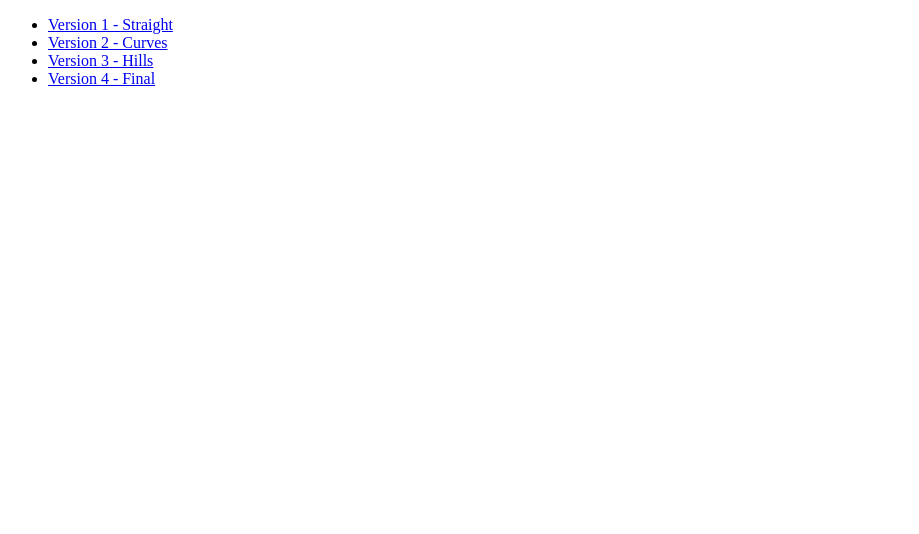
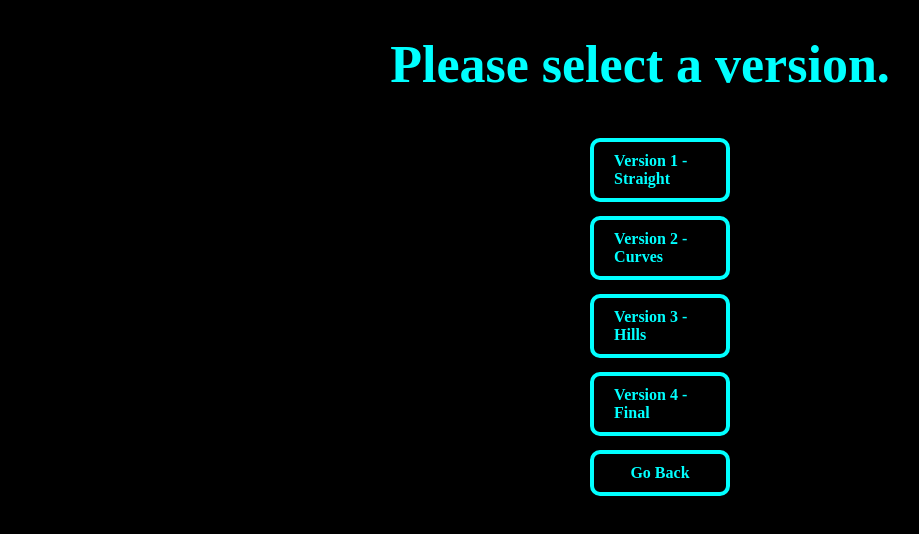
Before and after one commit to rinzler100/public-cloudtesting, a plain HTML site: page racer/index.html in a window 1280 px wide. Shown: the whole page, without its empty margins (0-919 px from the left). Drawn offline with Linux system fonts and the light colour scheme.

Commit message:
Redone CSS & Code readability

```diff
--- a/racer/index.html
+++ b/racer/index.html
@@ -1,17 +1,23 @@
 <!DOCTYPE html>
 <html>
 <head>
-  <title>Javascript Racer</title>
+  <title>Javascript Racer Game</title>
   <meta http-equiv="Content-Type" content="text/html; charset=utf-8"/>
+  <link rel="stylesheet" href="../style.css">
 </head>
 
-<body>
+<body class="dark">
 
-  <ul>
-    <li><a href='v1.straight.html'>Version 1 - Straight</a></li>
-    <li><a href='v2.curves.html'>Version 2 - Curves</a></li>
-    <li><a href='v3.hills.html'>Version 3 - Hills</a></li>
-    <li><a href='v4.final.html'>Version 4 - Final</a></li>
+  <div class="main-heading">
+    <h1 class="header">Please select a version.</h1>
+  </div>
+
+  <ul class="generic-list">
+    <li class="generic-list-item"><a class="link-button" href='v1.straight.html'>Version 1 - Straight</a></li>
+    <li class="generic-list-item"><a class="link-button" href='v2.curves.html'>Version 2 - Curves</a></li>
+    <li class="generic-list-item"><a class="link-button" href='v3.hills.html'>Version 3 - Hills</a></li>
+    <li class="generic-list-item"><a class="link-button" href='v4.final.html'>Version 4 - Final</a></li>
+    <li class="generic-list-item"><a class="link-button" href='../index.html'>Go Back</a></li>
   </ul>
 
 </body>
--- /dev/null
+++ b/style.css
@@ -0,0 +1,42 @@
+.dark {
+	background-color: black;
+}
+
+.header {
+	font-size: 52px;
+	text-align: center;
+	color: aqua;
+}
+
+.link-list {
+	display: flex;
+	justify-content: center;
+}
+
+.link-button {
+	display: flex;
+	border: 4px solid aqua;
+	border-radius: 10px;
+	background-color: black;
+	justify-content: center;
+	width: 15%;
+	padding: 10px 20px;
+	font-size: 16px;
+	margin: 5px;
+	text-decoration: none;
+	color: aqua;
+	font-weight: bold;
+}
+
+.generic-list {
+	display: flex;
+	flex-direction: column;
+	align-items: center;
+}
+
+.generic-list-item {
+	display: flex;
+	width: 50%;
+	justify-content: center;
+	margin-top: 4px;
+}
```
Also changed, not shown: index.html (+18 -16 lines), racer/v4.final.html (+2 -1 lines).
